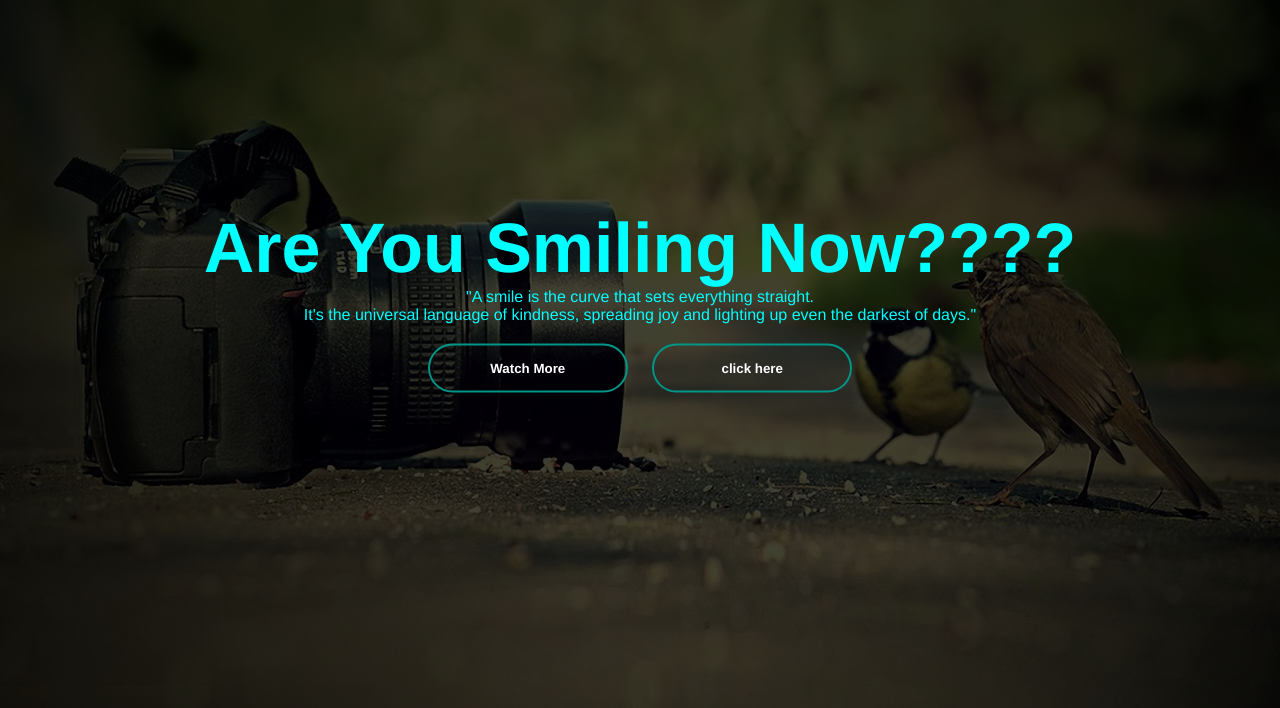
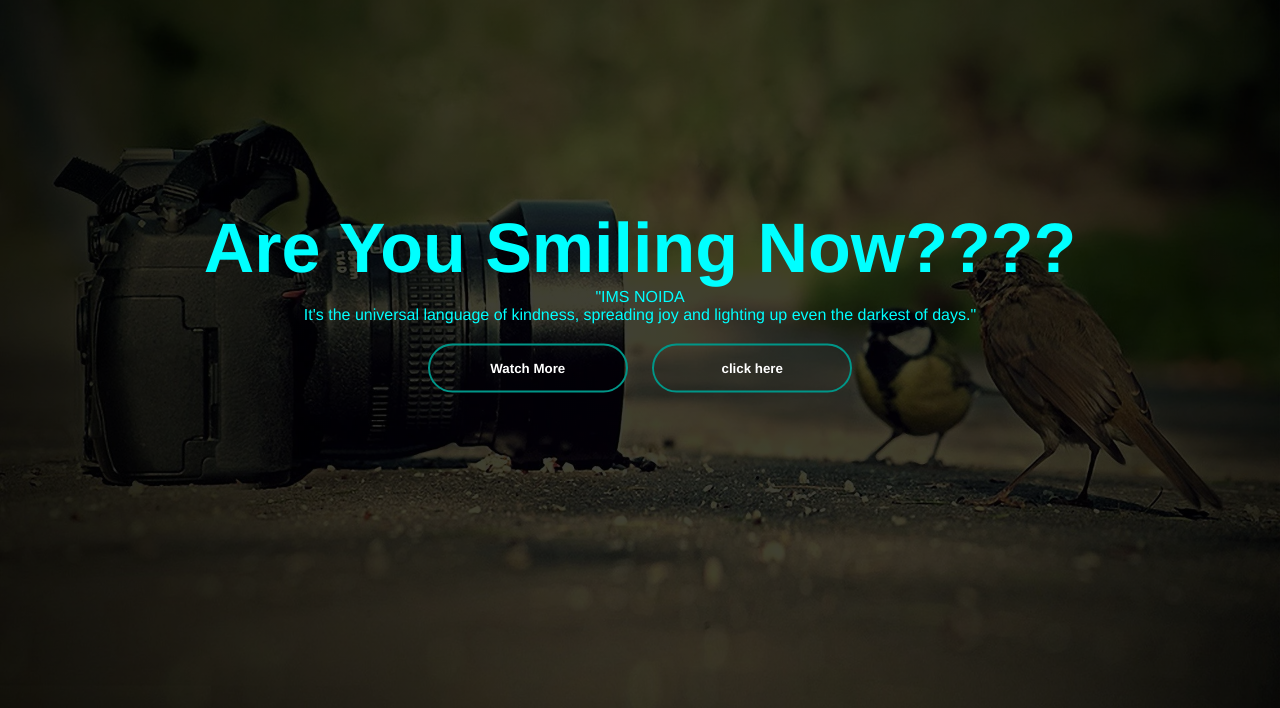
Before and after one commit to Saptarshi-78/Saptarshi-78.github.io, a plain HTML site: page index.html in a window 1280 px wide. Shown: the part 130-838 px from the top of the page. Drawn offline with Linux system fonts and the light colour scheme.

Commit message:
Update index.html

```diff
--- a/index.html
+++ b/index.html
@@ -20,7 +20,7 @@
 
             <div class="content">
                 <h1>Are You Smiling Now????</h1>
-                <p>"A smile is the curve that sets everything straight. <br>It's the universal language of kindness, spreading joy and lighting up even the darkest of days."</p>
+                <p>"IMS NOIDA<br>It's the universal language of kindness, spreading joy and lighting up even the darkest of days."</p>
                 <div>
                   <button type="button"><span></span>Watch More </button>
                   <button type="button"><span></span>click here</button>
```
